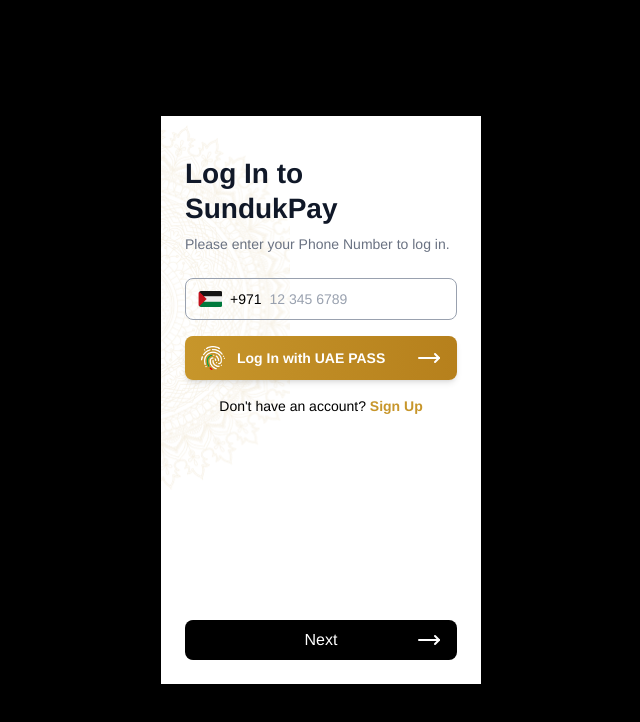
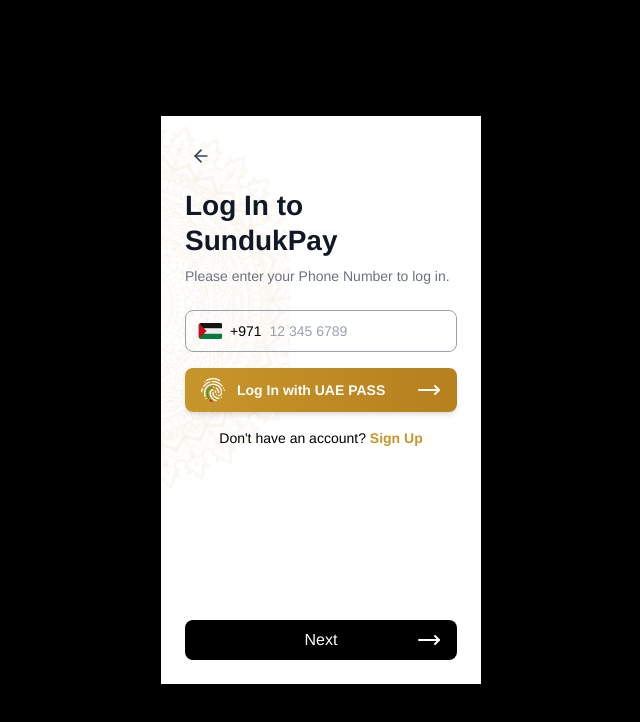
Before and after one commit to muneeb3778/React-islamic-bank, a React (Vite) app: page /React-islamic-bank/Login in a window 1280 px wide. Shown: the top 722 px of the page, without its empty margins (319-959 px from the left). Built offline with nearby package versions, Linux system fonts and the light colour scheme.

Commit message:
changes done

```diff
--- a/src/App.jsx
+++ b/src/App.jsx
@@ -13,6 +13,9 @@
 import Userprofile from "./all component/Userprofile"
 import Landingpage from "./all component/Landingpage"
 import Notfound from "./all component/Notfound"
+import Debitcard from "./all component/Debitcard/Debitcard"
+
+
 
 function App() {
 
@@ -33,6 +36,7 @@
     <Route path="/pincode" element={<Pincode/>}/>
     <Route path="/Userprofile" element={<Userprofile/>}/>
     <Route path="/landingpage" element={<Landingpage/>}/>
+    <Route path="/Debitcard" element={<Debitcard/>}/>
     <Route path='*' element={<Notfound/>}/>
     </Routes>
     </BrowserRouter>
--- /dev/null
+++ b/src/all component/Debitcard/Debitcard.jsx
@@ -0,0 +1,35 @@
+import React from "react";
+import { Link, useNavigate } from "react-router-dom";
+
+// Import all required images
+import { ArrowLeft } from 'lucide-react'
+import paymentsuccessfull from '../../assets/Debitcard/paymentsuccessfull.png'
+
+const Debitcard = () => {
+
+const Navigate=useNavigate()
+
+  return (
+    <div className="bg-black h-[100vh] w-[100vw] flex justify-center items-center">
+      <div className="bg-white w-[320px] h-[568px] relative overflow-hidden">
+        <div className="absolute top-[20px] left-[20px] z-20 flex items-center gap-8 font-bold">
+          <button className="w-[40px] h-[40px] rounded-full flex items-center justify-center">
+            <ArrowLeft size={20} className="text-gray-700" />
+          </button>
+          <p className="text-[18px]">Debit card added</p>
+        </div>
+
+        <div className="w-[320px] h-[450px] absolute top-[55px] p-[16px]">
+            <img className="w-[320px] h-[400px]"  src={paymentsuccessfull} alt="" />
+        </div>
+         <div className="w-[320px] h-[28px] absolute top-[492px] flex flex-col items-center justify-center">
+            <p className="text-center text-[20px] font-bold">Debit Card Added</p>
+            <p className="text-center text-sm text-[#000000] w-[300px]">Your debit card has been succeessfully added and is ready for use</p>
+        </div>
+        <div className="absolute w-[300px] h-[30px] top-[542px] left-[10px] text-center bg-[#c19945] rounded-[24px] flex justify-center items-center">continue</div>
+      </div>
+    </div>
+  );
+};
+
+export default Debitcard;
--- a/src/all component/Login.jsx
+++ b/src/all component/Login.jsx
@@ -1,15 +1,19 @@
 import React, { useContext } from 'react'
 import { AppContext } from './Contextapi'
 import { MoveRight } from 'lucide-react'
+import { useNavigate } from "react-router-dom";
 
 // Import images
 import BackgroundGraphic from '../assets/Walletimages/BackgroungGraphic.png'
 import FingerprintIcon from '../assets/Loginimages/fingerprint.png'
 import UAEFlag from '../assets/Loginimages/flag.png'
+import { ArrowLeft } from 'lucide-react'
 
 const LoginSundukpay = () => {
   const data = useContext(AppContext)
   const { Login, islogin, setislogin } = data
+
+const Navigate = useNavigate();
 
   return (
     <div className="bg-black min-h-screen flex items-center justify-center p-4 relative">
@@ -22,10 +26,17 @@
           className="absolute left-[-191px] h-[380px] w-[379px] object-cover"
         />
 
+        {/* left arrow */}
+        <div className="absolute top-[20px] left-[20px] z-20">
+          <button className="w-[40px] h-[40px] rounded-full flex items-center justify-center">
+            <ArrowLeft size={20} onClick={()=>{Navigate(-1)}} className="text-gray-700" />
+          </button>
+        </div>
+
         {/* Content */}
         <div className="relative z-10 p-6 h-full flex flex-col">
           {/* Header */}
-          <div className="mb-6 mt-4">
+          <div className="mb-6 mt-12">
             <h1
               onClick={() => setislogin(false)}
               className="text-[28px] cursor-pointer font-bold text-gray-900 leading-tight mb-2"
```
Also changed, not shown: src/assets/Debitcard/paymentsuccessfull.png (added).
